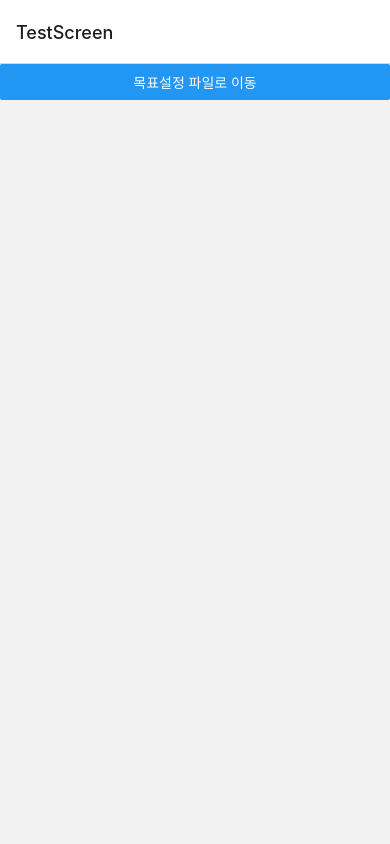
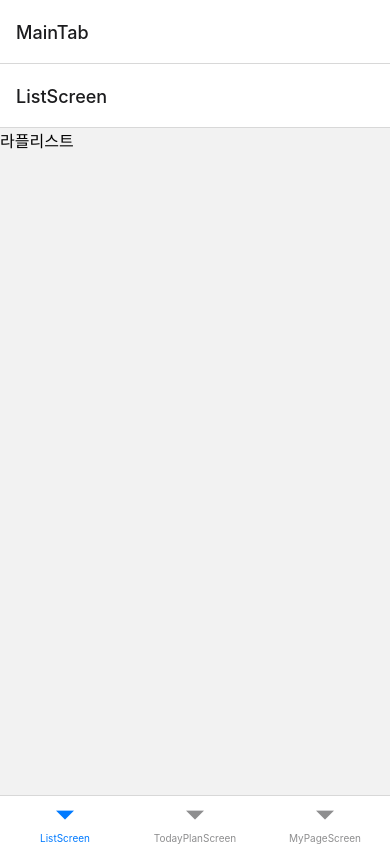
Before and after one commit to bside9-10/react-native-client, a React Native app: screen / in a window 390 px wide. Built offline with nearby package versions, Linux system fonts and the light colour scheme.

Commit message:
Change main screen

```diff
--- a/src/views/navigator/RootStack.tsx
+++ b/src/views/navigator/RootStack.tsx
@@ -1,13 +1,9 @@
 import React from 'react';
 import { createNativeStackNavigator, NativeStackNavigationProp } from '@react-navigation/native-stack';
-import GoalScreen from '../GoalSettingScreen';
-import TestScreen from '../TestSreen'
 import MainTab from './MainTab'
 
 // TODO: 추가되는 화면을 Type에 추가하여야 함
 type RootStackParamList = {
-    TestScreen: undefined;
-    GoalScreen: undefined;
     MainTab: undefined;
 }
 
@@ -17,22 +13,10 @@ const Stack = createNativeStackNavigator<RootStackParamList>();
 
 const RootStack = () => {
     return (
-        <Stack.Navigator initialRouteName='TestScreen'>
-            {/* TODO : 화면 추가 */}
+        <Stack.Navigator initialRouteName='MainTab'>
             <Stack.Screen
                 name='MainTab'
                 component={MainTab}
-                options={{ headerShown: false }}
-            />
-            < Stack.Screen
-                name='TestScreen'
-                component={TestScreen}
-                options={() => ({ title: 'TestScreen' })}
-            />
-            <Stack.Screen
-                name='GoalScreen'
-                component={GoalScreen}
-                options={{ headerShown: false }}
             />
         </Stack.Navigator>
     );
```
